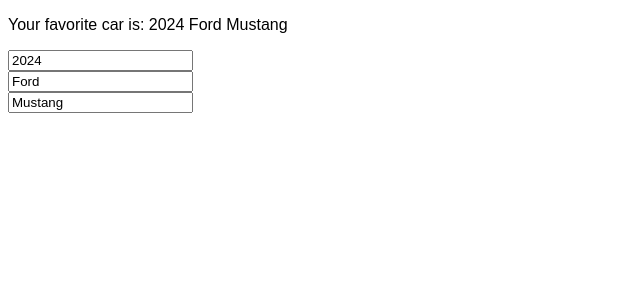
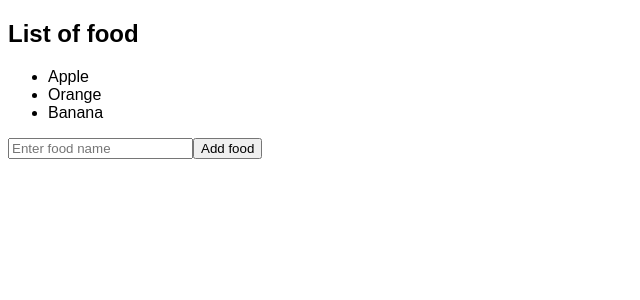
Before and after one commit to Cameloasa/react-counter-app, a React (Vite) app: page / in a window 1280 px wide. Shown: the top 300 px of the page, without its empty margins (0-640 px from the left). Built offline with nearby package versions, Linux system fonts and the light colour scheme.

Commit message:
Update array

```diff
--- a/src/App.jsx
+++ b/src/App.jsx
@@ -5,13 +5,14 @@
 import ColorPicker from './ColorPicker'
 import ComponentUpdaterFunction from './ComponentUpdaterFunction'
 import ComponentUpdateObject from './ComponentUpdateObject'
+import ComponentUpdateArray from './ComponentUpdatearray'
 
 
 
 function App  () {
   return (
     <>
-    <ComponentUpdateObject/>
+    <ComponentUpdateArray/>
     </>
   )
 }
--- /dev/null
+++ b/src/ComponentUpdateArray.jsx
@@ -0,0 +1,39 @@
+//rfce
+import React,{useState} from 'react'
+
+function ComponentUpdateArray() {
+
+    const [foods, setFoods] = useState(["Apple","Orange","Banana"]);
+
+    //function to add an element to an array
+    function handleAddFood(){
+
+        const newFood = document.getElementById("foodInput").value;
+        document.getElementById("foodInput").value = "";
+
+        setFoods(f => [...f, newFood]);
+    }
+
+    //function to remove an element to an array
+    function handleRemoveFood(index){
+
+        setFoods(foods.filter((_,i) => i !== index ));
+    }
+
+
+  return (
+    <div>
+        <h2>List of food</h2>
+        <ul>
+            {foods.map((food, index) =>
+             <li key={index} onClick={() => handleRemoveFood(index)}>
+                {food}
+            </li>)}
+        </ul>
+        <input type="text" id='foodInput' placeholder='Enter food name' />
+        <button onClick={handleAddFood}>Add food</button>
+    </div>
+  )
+}
+
+export default ComponentUpdateArray
```
